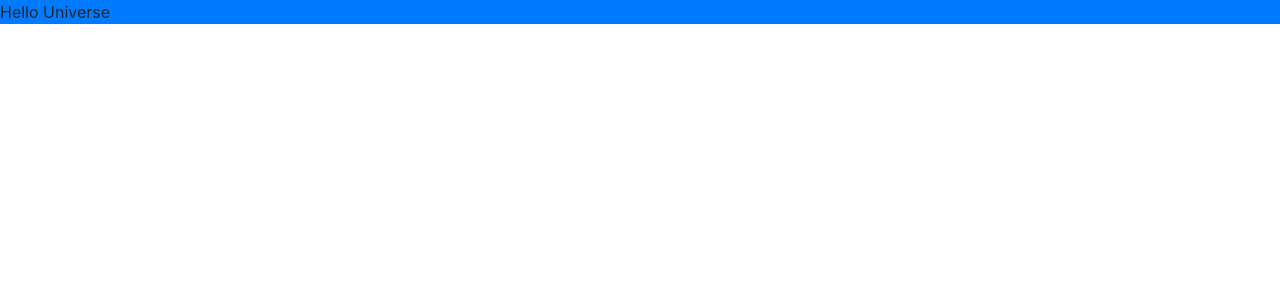
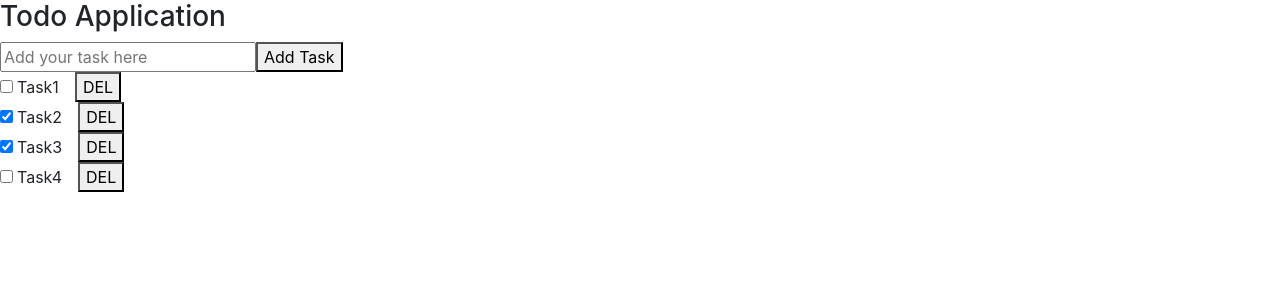
Before and after one commit to dac-2021/day11-todo-app, a React (Create React App) app: page / in a window 1280 px wide. Shown: the top 300 px of the page. Built offline with nearby package versions, Linux system fonts and the light colour scheme.

Commit message:
changes.

```diff
--- a/src/App.js
+++ b/src/App.js
@@ -1,8 +1,45 @@
 import logo from "./logo.svg";
 import "./App.css";
+import { useState } from "react";
 
 function App() {
-  return <div className="bg-primary">Hello Universe</div>;
+  return <Todo />;
+}
+
+function Todo() {
+  const [taskList, setTaskList] = useState([
+    { id: 1, task: "Task1", complete: false },
+    { id: 2, task: "Task2", complete: true },
+    { id: 3, task: "Task3", complete: true },
+    { id: 4, task: "Task4", complete: false },
+  ]);
+
+  const processTask = () => {};
+
+  return (
+    <div>
+      <h3>Todo Application</h3>
+
+      {/** Input Block */}
+      <div>
+        <input type="text" placeholder="Add your task here" />
+        <button>Add Task</button>
+      </div>
+
+      {/** New/Incomplete Task List */}
+      {taskList.map((item, index) => (
+        <div key={index}>
+          <input
+            type="checkbox"
+            checked={item.complete}
+            onChange={processTask}
+          />
+          <span style={{ marginLeft: "4px" }}>{item.task}</span>
+          <button style={{ marginLeft: "16px" }}>DEL</button>
+        </div>
+      ))}
+    </div>
+  );
 }
 
 export default App;
```
